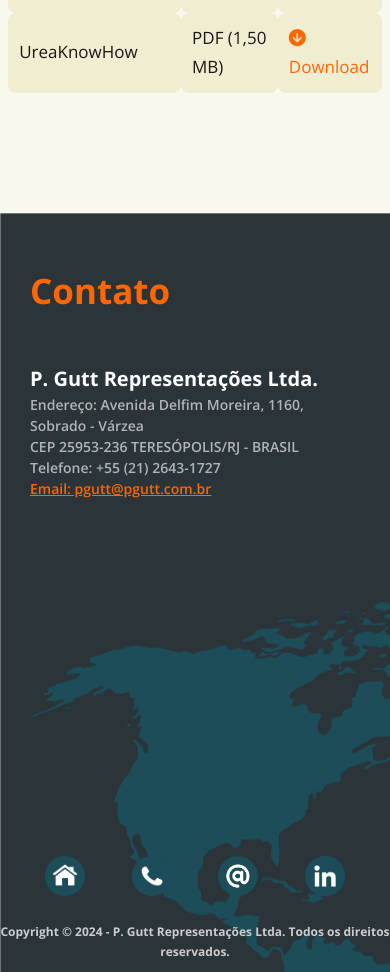
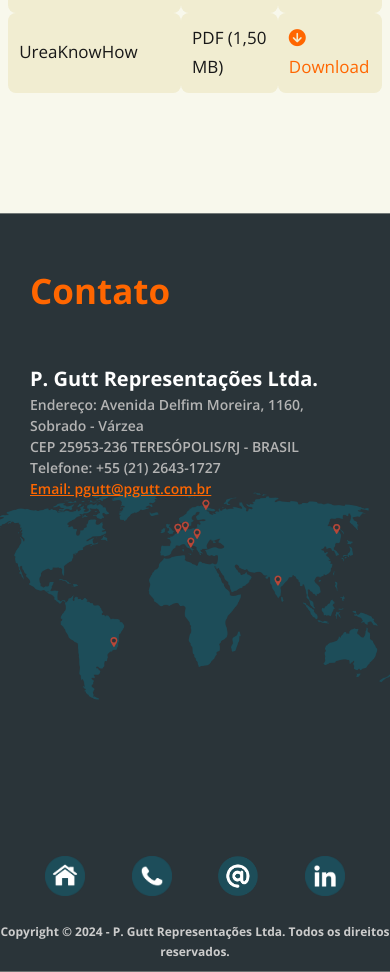
Before and after one commit to clarisseisnard/pgutt, a Django app: a page that uses app/templates/app/layout.html in a window 390 px wide. Shown: the part 1831-2803 px from the top of the page. Run offline with Django 5.2, Linux system fonts and the light colour scheme; some libraries are stand-ins or nearby versions.

Commit message:
changes to mobile map

```diff
--- a/static/app/styles.css
+++ b/static/app/styles.css
@@ -648,6 +648,7 @@ footer {
 
 .map {
   /* background-color: rgba(206, 176, 176, 0.226); */
+  display: none;
   width: 100%;
   height: 90vh;
   z-index: 999;
@@ -1980,12 +1981,12 @@ button[type="submit"] {
   }
 
   .footer-container {
-    /* border: 2px solid red; */
-    /* display: none; */
-    background: url('./MundiMobile.png');
     padding: 0;
-    min-height: 100%;
-    max-width: 100%;
+    background: url('./MundiMobile2.png');
+    background-repeat: no-repeat;
+    background-position: center;
+    object-fit: cover;
+    background-size: cover;
   }
 
   .info-container {
```
Also changed, not shown: static/app/MundiMobile2.png (added).
